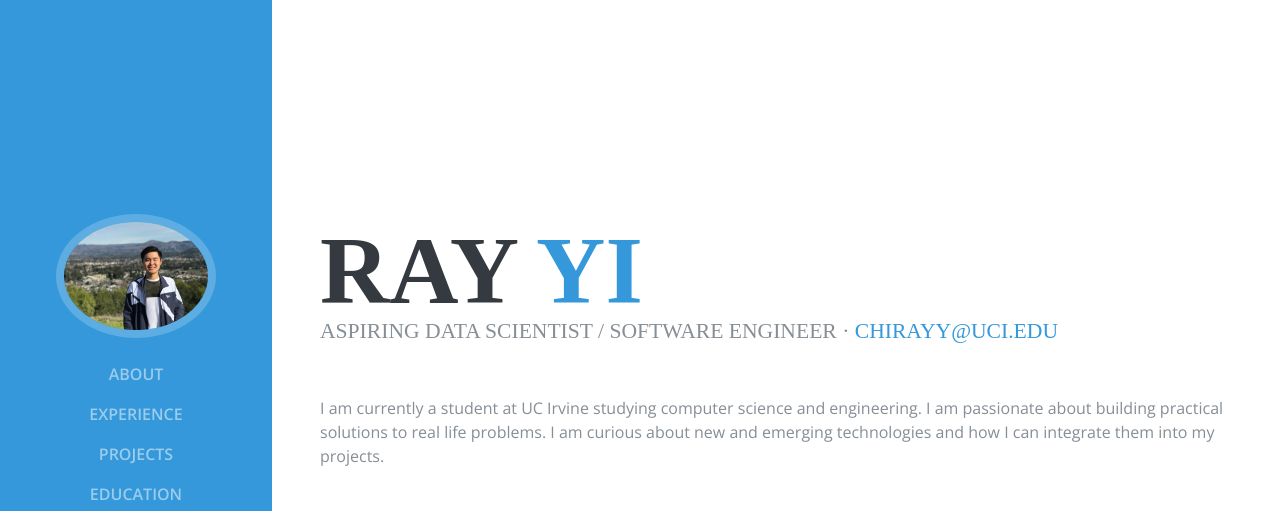
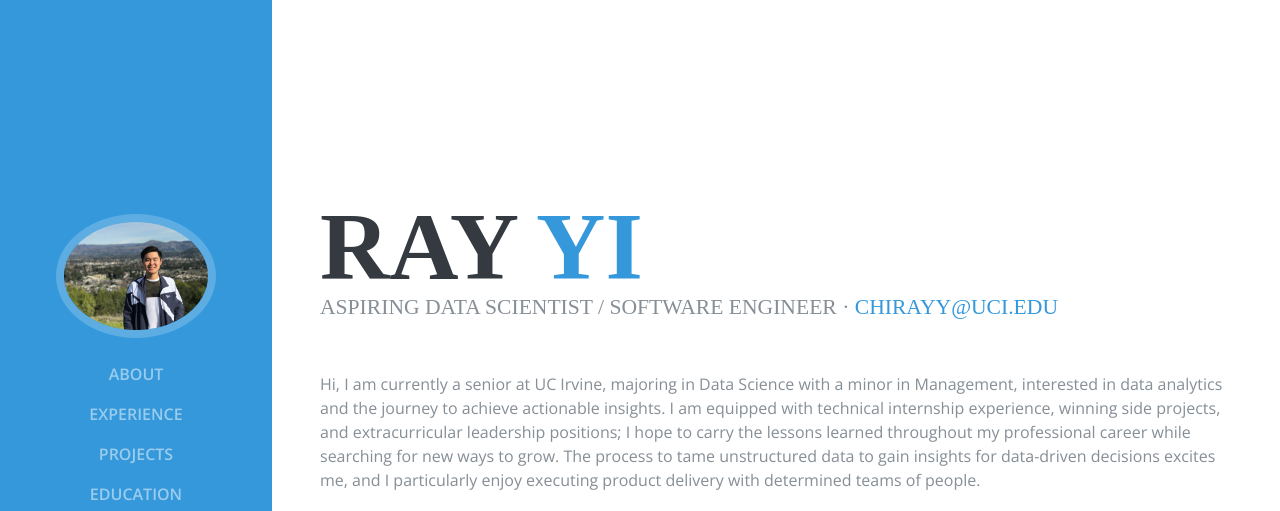
Before and after one commit to soyrayo/soyrayo.github.io, a plain HTML site: page index.html in a window 1280 px wide. Shown: the top 511 px of the page. Drawn offline with nearby package versions, Linux system fonts and the light colour scheme; a web font is replaced by a local one.

Commit message:
Update index.html

```diff
--- a/index.html
+++ b/index.html
@@ -72,11 +72,11 @@
                 <div class="subheading mb-5">Aspiring Data Scientist / Software Engineer ·
                     <a href="mailto:yuer1@uci.edu">chirayy@uci.edu</a>
                 </div>
-                <p class="mb-5">I am currently a student at UC Irvine studying computer science and engineering. I am
-                    passionate about building
-                    practical solutions to real life problems. I am curious about new and emerging technologies and how
-                    I
-                    can integrate them into my projects.</p>
+                <p class="mb-5">Hi, I am currently a senior at UC Irvine, majoring in Data Science with a minor in Management,
+                    interested in data analytics and the journey to achieve actionable insights. I am equipped with technical internship experience,
+                     winning side projects, and extracurricular leadership positions; I hope to carry the lessons learned throughout my professional
+                     career while searching for new ways to grow. The process to tame unstructured data to gain insights for data-driven decisions excites me,
+                      and I particularly enjoy executing product delivery with determined teams of people. </p>
                 <ul class="list-inline list-social-icons mb-0">
                     <li class="list-inline-item">
                         <a href="mailto:yuer1@uci.edu">
```
